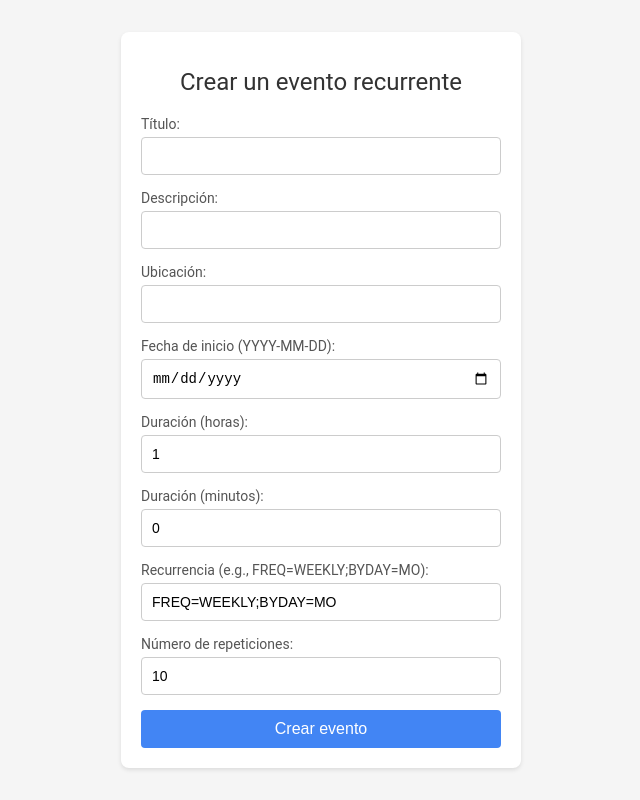
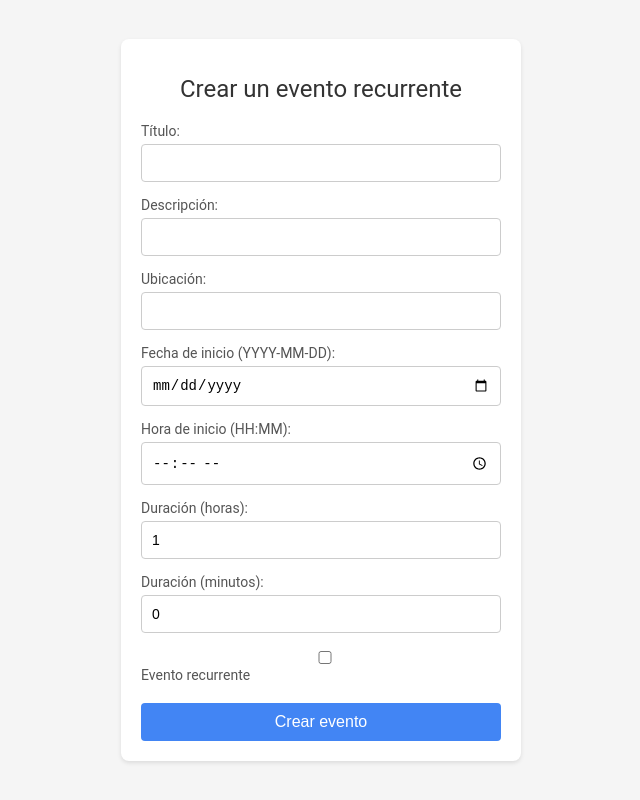
Before and after one commit to jrodrigopuca/reminder, a React (Create React App) app: page / in a window 1280 px wide. Shown: the whole page, without its empty margins (319-959 px from the left). Built offline with nearby package versions, Linux system fonts and the light colour scheme.

Commit message:
feat(formulario): crear recordatorio

```diff
--- a/package.json
+++ b/package.json
@@ -7,7 +7,7 @@
     "@testing-library/react": "^13.4.0",
     "@testing-library/user-event": "^13.5.0",
     "file-saver": "^2.0.5",
-    "ics": "^3.7.2",
+    "ics": "3.6.3",
     "react": "^18.3.1",
     "react-dom": "^18.3.1",
     "react-scripts": "5.0.1",
--- a/src/App.css
+++ b/src/App.css
@@ -1,5 +1,5 @@
 body {
-	font-family: "Roboto", sans-serif;
+  font-family: 'Roboto', sans-serif;
   background-color: #f5f5f5;
   display: flex;
   justify-content: center;
@@ -41,13 +41,25 @@ body {
   display: block;
 }
 
-.form-group input {
+.form-group input,
+.form-group select {
   width: 100%;
   padding: 10px;
   font-size: 14px;
   border: 1px solid #ccc;
   border-radius: 4px;
   box-sizing: border-box;
+}
+
+.checkbox-group {
+  display: flex;
+  flex-wrap: wrap;
+}
+
+.checkbox-group label {
+  margin-right: 10px;
+  font-size: 14px;
+  color: #555;
 }
 
 .submit-button {
--- a/src/App.js
+++ b/src/App.js
@@ -9,11 +9,15 @@ function App() {
 		title: "",
 		description: "",
 		location: "",
-		start: "",
+		startDate: "",
+		startTime: "",
 		durationHours: 1,
 		durationMinutes: 0,
-		recurrence: "FREQ=WEEKLY;BYDAY=MO",
+		recurrence: "",
 		count: 10,
+		isRecurring: false,
+		frequency: "",
+		daysOfWeek: [],
 	});
 
 	//actualizar el state del form
@@ -31,21 +35,56 @@ function App() {
 	 * @param {*} date fecha de inicio
 	 * @returns array de fecha
 	 */
-	const transformStartDate = (date) => {
-		const startArray = date
-			.split("-")
-			.map((item, index) =>
-				index === 1 ? parseInt(item, 10) - 1 : parseInt(item, 10)
-			);
-		startArray.push(12, 0); // Añadir hora y minutos
-		return startArray;
+	const transformStartDate = (date, time) => {
+		const [year, month, day] = date.split("-").map(Number);
+		const [hours, minutes] = time.split(":").map(Number);
+		return [year, month, day, hours, minutes];
+	};
+
+	const transformRule = (isRecurring, frequency, daysOfWeek, count) => {
+		let recurrenceRule = "";
+		if (isRecurring) {
+			if (frequency === "partOfWeek") {
+				recurrenceRule = `FREQ=WEEKLY;BYDAY=${daysOfWeek
+					.join(",")
+					.toUpperCase()}`;
+			} else {
+				recurrenceRule = `FREQ=${frequency.toUpperCase()}`;
+			}
+			recurrenceRule += `;COUNT=${count}`;
+		}
+		return recurrenceRule;
+	};
+
+	const handleCheckboxChange = (event) => {
+		const { name, checked } = event.target;
+		setFormData((prevData) => {
+			const newDaysOfWeek = checked
+				? [...prevData.daysOfWeek, name]
+				: prevData.daysOfWeek.filter((day) => day !== name);
+
+			return {
+				...prevData,
+				daysOfWeek: newDaysOfWeek,
+			};
+		});
+	};
+
+	const handleRecurrenceToggle = () => {
+		setFormData((prevData) => ({
+			...prevData,
+			isRecurring: !prevData.isRecurring,
+			recurrence: "", // Reset recurrence when toggling
+			frequency: "",
+			daysOfWeek: [],
+		}));
 	};
 
 	const handleSubmit = (event) => {
 		event.preventDefault();
 
 		const eventDetails = {
-			start: transformStartDate(formData.start),
+			start: transformStartDate(formData.startDate, formData.startTime),
 			duration: {
 				hours: parseInt(formData.durationHours),
 				minutes: parseInt(formData.durationMinutes),
@@ -53,8 +92,26 @@ function App() {
 			title: formData.title,
 			description: formData.description,
 			location: formData.location,
-			recurrenceRule: `${formData.recurrence};COUNT=${formData.count}`,
+			recurrenceRule: transformRule(
+				formData.isRecurring,
+				formData.frequency,
+				formData.daysOfWeek,
+				formData.count
+			),
 		};
+
+		console.log(eventDetails);
+
+		createEvent(eventDetails, (error, value) => {
+			if (error) {
+				console.error("error en lib ->", error);
+				return;
+			}
+			console.table(value);
+			const data = new Blob([value], { type: "text/calendar" });
+			console.info("blob", data);
+			saveAs(data, "event.ics");
+		});
 	};
 
 	return (
@@ -93,12 +150,23 @@ function App() {
 					/>
 				</div>
 				<div className="form-group">
-					<label htmlFor="start">Fecha de inicio (YYYY-MM-DD):</label>
+					<label htmlFor="startDate">Fecha de inicio (YYYY-MM-DD):</label>
 					<input
 						type="date"
-						id="start"
-						name="start"
-						value={formData.start}
+						id="startDate"
+						name="startDate"
+						value={formData.startDate}
+						onChange={handleChange}
+						required
+					/>
+				</div>
+				<div className="form-group">
+					<label htmlFor="startTime">Hora de inicio (HH:MM):</label>
+					<input
+						type="time"
+						id="startTime"
+						name="startTime"
+						value={formData.startTime}
 						onChange={handleChange}
 						required
 					/>
@@ -126,18 +194,60 @@ function App() {
 					/>
 				</div>
 				<div className="form-group">
-					<label htmlFor="recurrence">
-						Recurrencia (e.g., FREQ=WEEKLY;BYDAY=MO):
+					<label>
+						<input
+							type="checkbox"
+							checked={formData.isRecurring}
+							onChange={handleRecurrenceToggle}
+						/>
+						Evento recurrente
 					</label>
+				</div>
+				{/*<-- Recurrencia --> */}
+				{formData.isRecurring && (
+					<>
+						<div className="form-group">
+							<label htmlFor="frequency">Frecuencia:</label>
+							<select
+								id="frequency"
+								name="frequency"
+								value={formData.frequency}
+								onChange={handleChange}
+							>
+								<option value="">Seleccionar frecuencia</option>
+								<option value="daily">Diario</option>
+								<option value="weekly">Semanal</option>
+								<option value="partOfWeek">Parte de la semana</option>
+								<option value="monthly">Mensual</option>
+							</select>
+						</div>
+						{formData.frequency === "partOfWeek" && (
+							<div className="form-group">
+								<label>Días de la semana:</label>
+								<div className="checkbox-group">
+									{[
+										{ en: "MO", es: "L" },
+										{ en: "TU", es: "M" },
+										{ en: "WE", es: "X" },
+										{ en: "TH", es: "J" },
+										{ en: "FR", es: "V" },
+										{ en: "SA", es: "S" },
+										{ en: "SU", es: "D" },
+									].map((day) => (
+										<label key={day.en}>
 											<input
-						type="text"
-						id="recurrence"
-						name="recurrence"
-						value={formData.recurrence}
-						onChange={handleChange}
-						required
+												type="checkbox"
+												name={day.en}
+												checked={formData.daysOfWeek.includes(day.en)}
+												onChange={handleCheckboxChange}
+												value={day.en}
 											/>
+											{day.es}
+										</label>
+									))}
 								</div>
+							</div>
+						)}
 						<div className="form-group">
 							<label htmlFor="count">Número de repeticiones:</label>
 							<input
@@ -149,6 +259,9 @@ function App() {
 								required
 							/>
 						</div>
+					</>
+				)}
+
 				<button className="submit-button" type="submit">
 					Crear evento
 				</button>
```
Also changed, not shown: 1 other file (tests, documents, lock files or other folders). Lines whose indentation alone changed are shown as unchanged.
